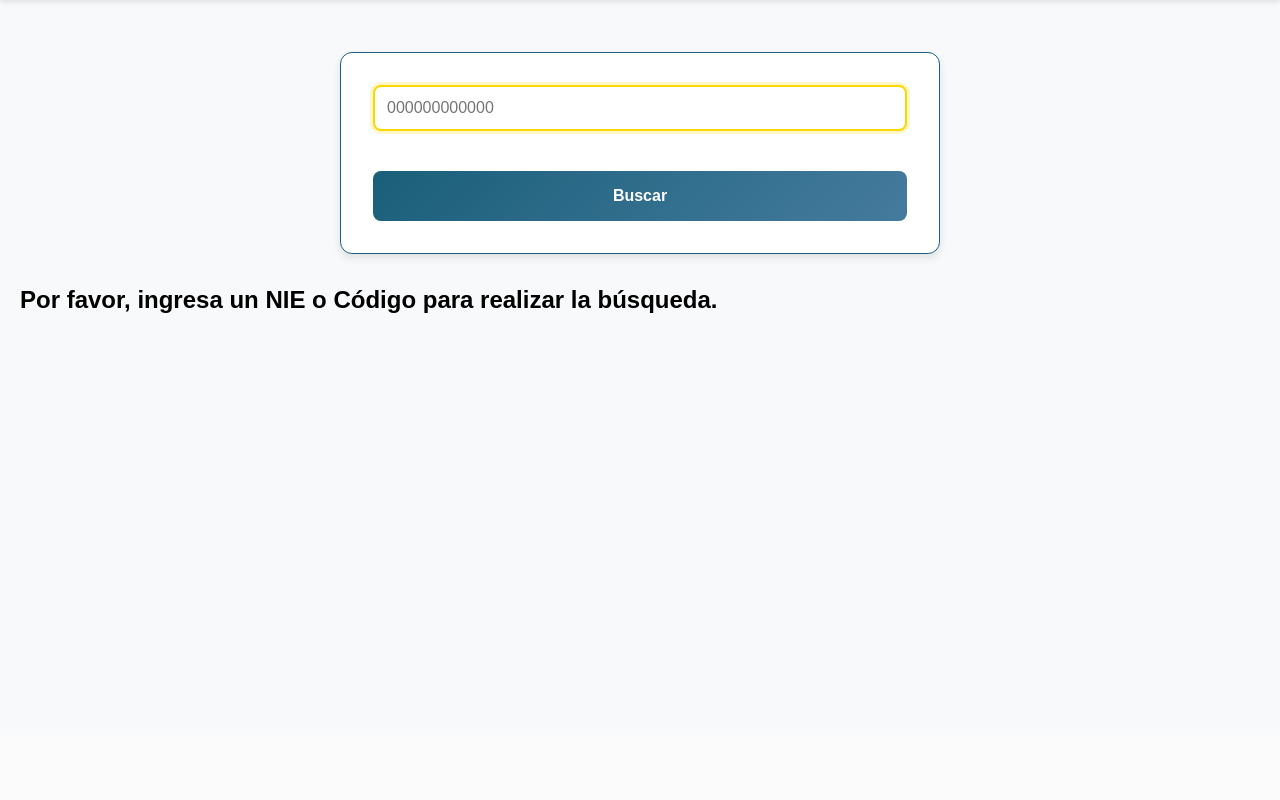
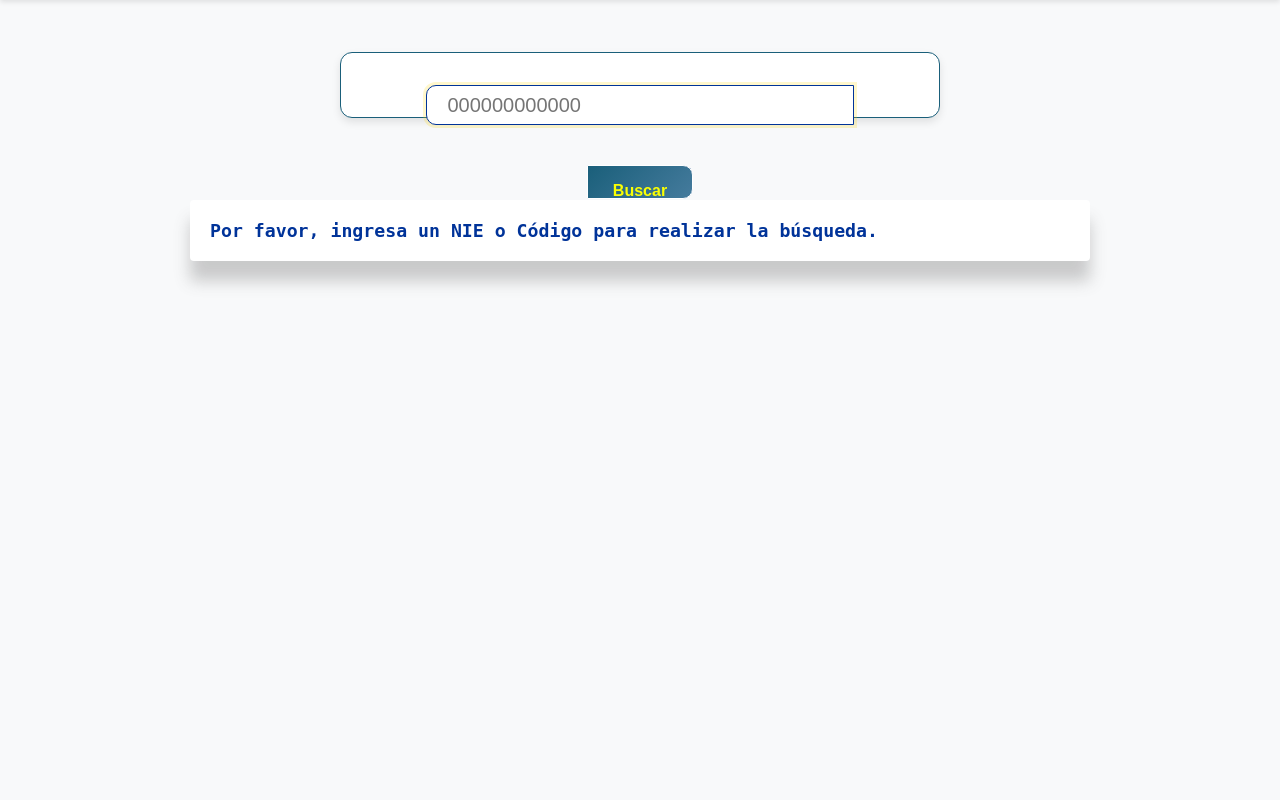
Before and after one commit to Ezxquiel/SDA, a Flask app: template templates/verAsistencia.html in a window 1280 px wide. Shown: the part 65-865 px from the top of the page. Before the commit the page ends 378 px from the top, so only its background shows below. Run offline with Flask 2, Linux system fonts and the light colour scheme; the template is opened without the code that fills it, so the values that code supplies are empty.

Commit message:
apartado de padres

```diff
--- /dev/null
+++ b/static/css/verAsistencia.css
@@ -0,0 +1,175 @@
+
+
+
+main {
+    width: 100%;
+    display: flex;
+    align-items: center;
+    flex-direction: column;
+    height: 100vh;
+}
+
+.Img {
+    width: 10%; /* Ancho completo */
+    display: flex;
+    justify-content: center; /* Centra el logo */
+    margin: 20px;
+}
+
+.Img img {
+    max-width: 100%; /* Hace que la imagen sea responsiva */
+    height: auto; /* Mantiene la proporción de la imagen */
+    object-fit: cover;
+}
+
+.Formulario {
+    width: 70%;
+    height: 40px;
+    display: flex;
+    align-items: center;
+    justify-content: space-around;
+}
+
+.Formulario input {
+    width: 80%;
+    height: 40px;
+    padding-left: 20px;
+    border-radius: 10px 0px 0px 10px;
+    font-size: 20px;
+    border: 1px solid #003399; /* Azul oscuro */
+}
+
+.Formulario input:focus {
+    outline: none;
+}
+
+.Formulario button {
+    width: 20%;
+    height: 40px;
+    border: 1px white solid;
+    border-radius: 0px 10px 10px 0px;
+    background-color: #023085; /* Azul más oscuro */
+    color: #fbff02; /* Amarillo */
+    font-weight: bold;
+    transition: 0.5s all;
+}
+
+.Formulario button:hover {
+    transition: 0.5s all;
+    border: none;
+    background-color: #234b99; /* Azul oscuro */
+}
+
+.lista-item {
+    transition: all 0.5s;
+    max-width: 900px;
+    width: 80%;
+    height: auto;
+    margin-top: 50px;
+    background: #ffffff; /* Blanco */
+    border-radius: 4px;
+    margin-bottom: 20px;
+    padding: 10px;
+    box-shadow: 0 20px 16px rgba(94, 94, 94, 0.301);
+}
+
+.faq-titulo {
+    cursor: pointer;
+    padding: 10px;
+    font-size: 1.4em;
+    font-family: monospace;
+    color: #003399; /* Azul oscuro */
+}
+
+.faq-titulos {
+    padding: 10px;
+    font-size: 1.4em;
+    font-family: monospace;
+    color: #003399; /* Azul oscuro */
+}
+
+.Formulario ul {
+    margin-top: 5px;
+}
+
+ul li:first-child .faq-titulos {
+    color: #003399; /* Azul oscuro */
+    border-bottom: 1px solid #003399; /* Azul oscuro */
+}
+
+.faq-titulo::before {
+    content: '';
+    display: inline-block;
+    height: 12px;
+    width: 24px;
+    margin-right: 10px;
+    background: #fbff00; /* Amarillo */
+}
+
+.faq-titulo::after {
+    content: '+';
+    float: right;
+    transition: transform .3s ease;
+}
+
+.faq-conteudo {
+    padding: 10px;
+    color: #6B7C93;
+    font-family: Helvetica;
+    font-size: .875em;
+    line-height: 2em;
+    height: auto;
+    overflow-y: scroll;
+    transition: max-height 0.6s ease;
+    scroll-behavior: smooth;
+}
+
+.trigger-input {
+    display: none;
+}
+
+.trigger-input:checked + .trigger-wrapper .faq-conteudo {
+    max-height: 100px;
+}
+
+.trigger-input:checked + .trigger-wrapper .faq-titulo::after {
+    transform: rotate(45deg) scale(1.08);
+}
+
+footer {
+    width: 100%;
+    text-align: center;
+    padding: 10px 0;
+    background-color: #003399; /* Azul oscuro */
+    color: #fbff00; /* Amarillo */
+    position: relative;
+    box-shadow: 0 0px 16px rgba(94, 94, 94, 0.301);
+    font-size: 1.4em;
+    font-family: monospace;
+}
+
+#calendar{
+    background-color: white;
+    margin: 10px;
+    padding: 10px;
+    border-radius: 20px;
+}
+
+/* Media Queries para pantallas más pequeñas */
+@media (max-width: 600px) {
+    .faq-titulo {
+        font-size: 1.2em;
+    }
+    .faq-titulos {
+        font-size: 1em;
+    }
+
+    main {
+        padding: 10px;
+        height: 100vh;
+    }
+
+    footer {
+        font-size: 0.8em;
+    }
+}
--- a/templates/verAsistencia.html
+++ b/templates/verAsistencia.html
@@ -1,5 +1,9 @@
 {% extends "layout.html" %}
 {% block content %}
+
+<head>
+    <link rel="stylesheet" href="{{ url_for('static', filename='css/verAsistencia.css')}}">
+</head>
     <form method="POST" class="Formulario">
         <input type="text" id="Nie" name="busqueda" placeholder="000000000000" autofocus minlength="4" maxlength="15" autocomplete="off">
         <button type="submit">Buscar</button>
```
